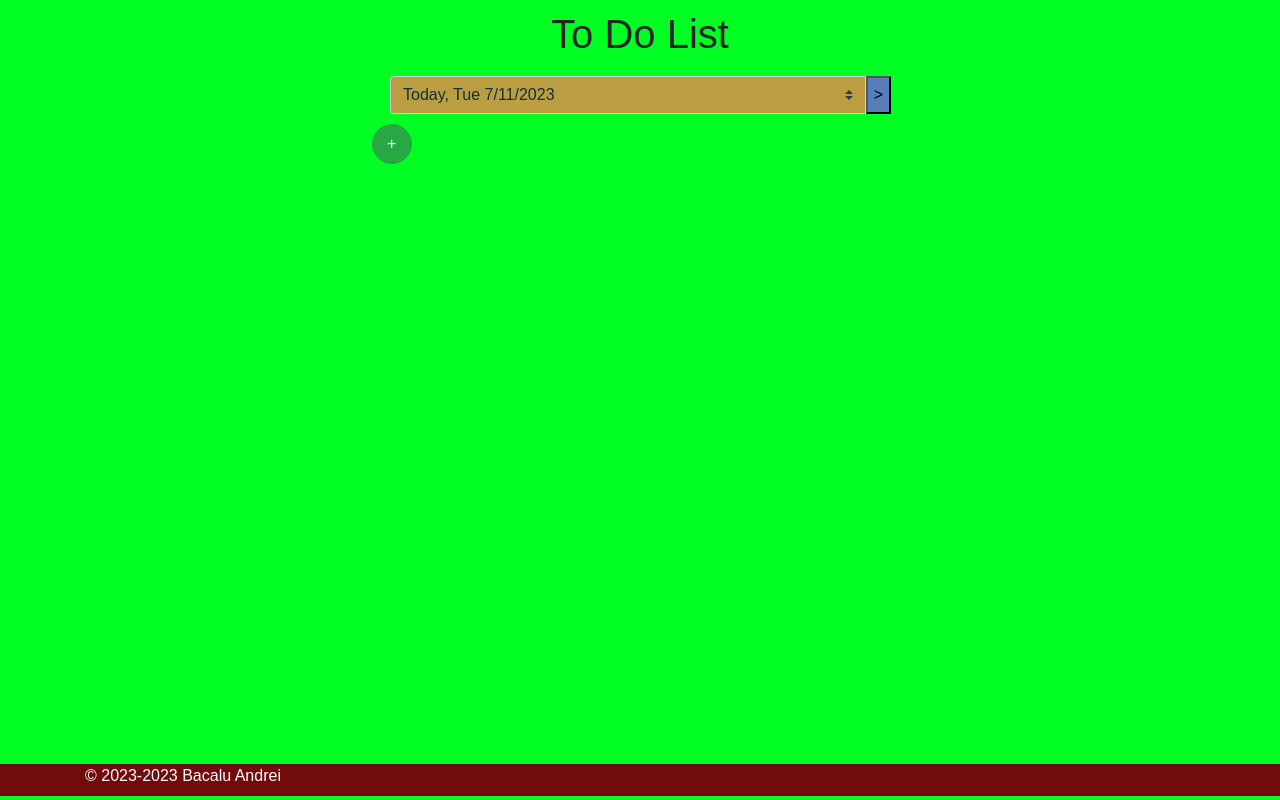
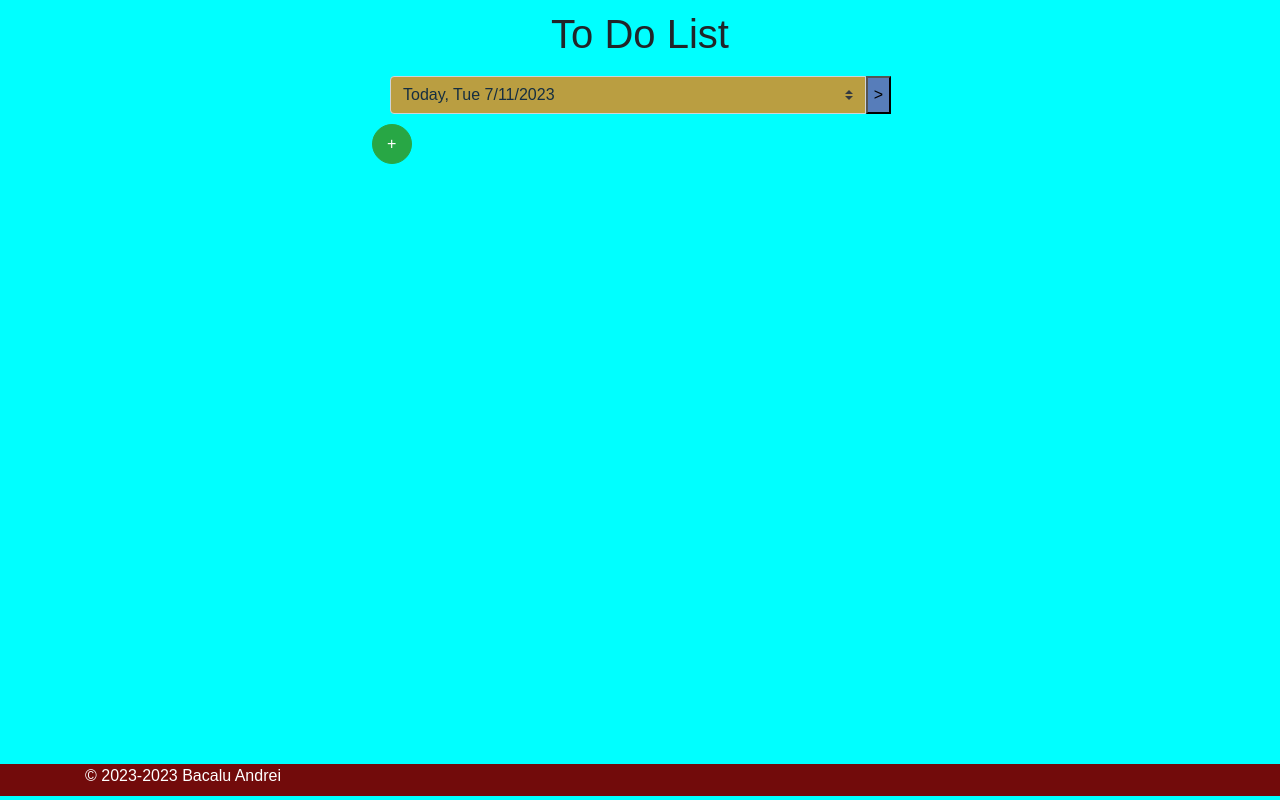
Before and after one commit to bacalu93/Project-Exam-DevOps-2023, a Flask app: page / in a window 1280 px wide. Run offline with Flask 3, Linux system fonts and the light colour scheme; data that the repository does not hold is empty; some libraries are stand-ins or nearby versions.

Commit message:
change background color

```diff
--- a/static/css/home.css
+++ b/static/css/home.css
@@ -1,5 +1,5 @@
 body {
-    background-color: #00ff22;
+    background-color: #00ffff;
     font-family: sans-serif;
 }
 
```
